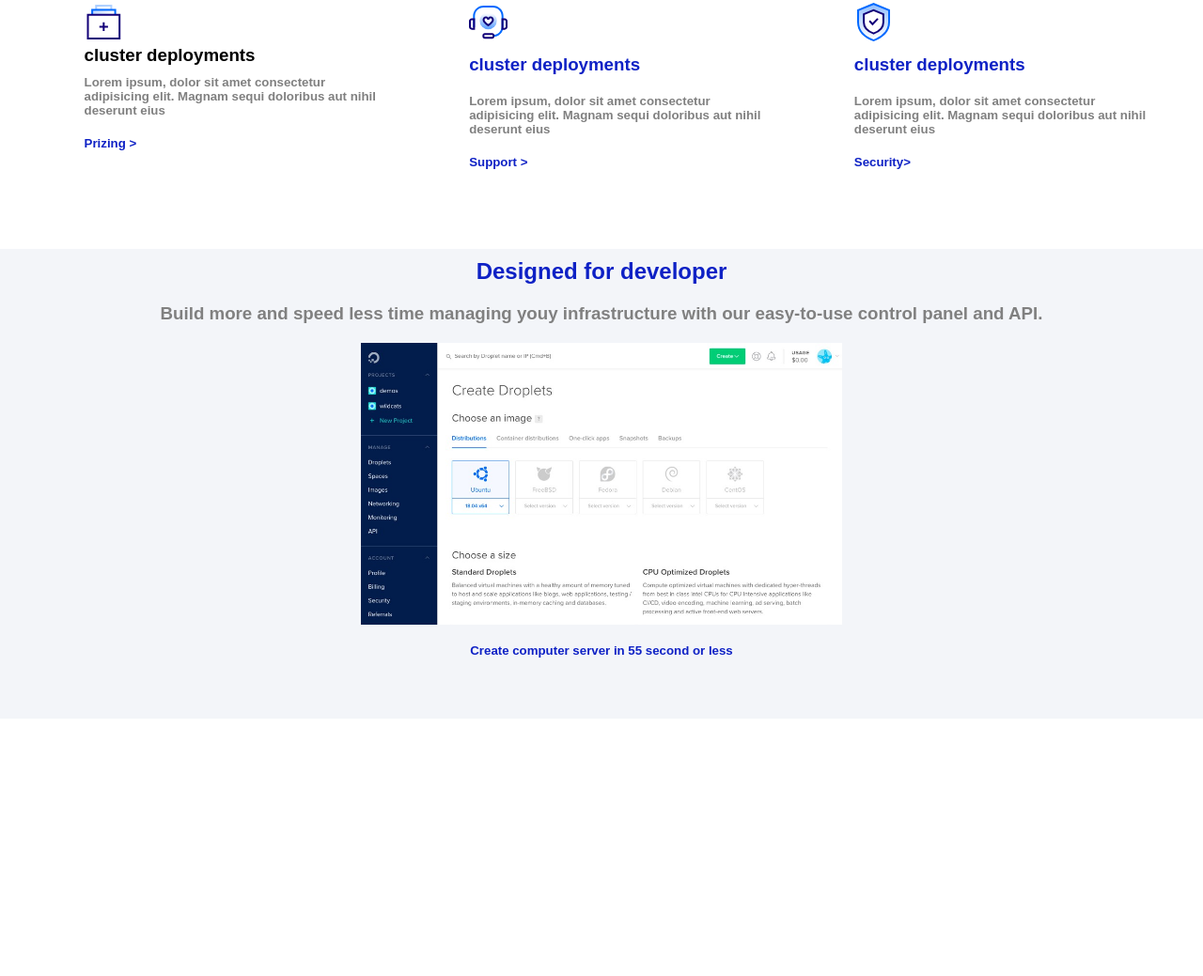
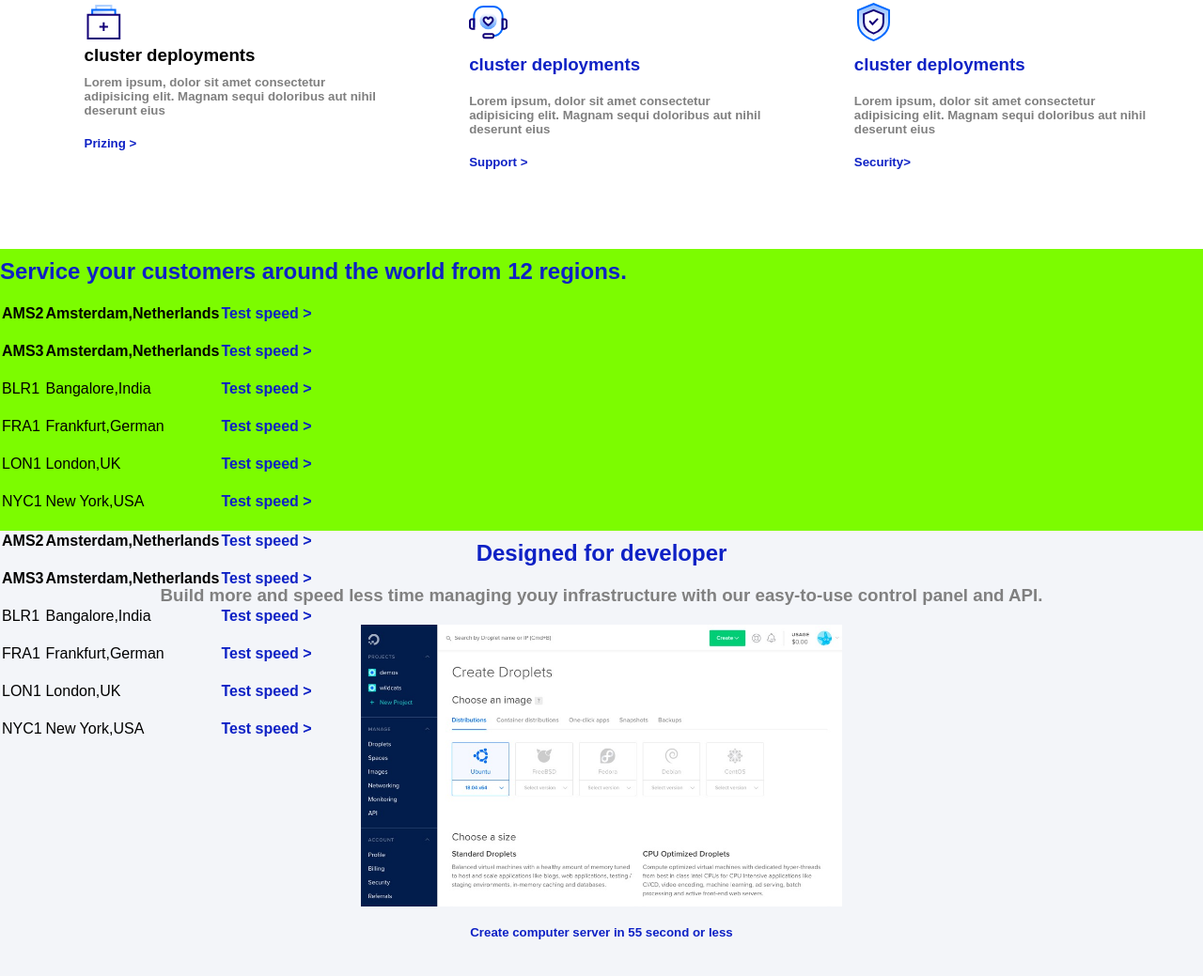
Before and after one commit to FrancoCaneti/html-css-digitalocean, a plain HTML site: page index.html in a window 1280 px wide. Shown: the part 1935-2974 px from the top of the page at 94% size. Before the commit the page ends 2700 px from the top, so only its background shows below. Drawn offline with Linux system fonts and the light colour scheme.

Commit message:
conteinere blu

```diff
--- a/css/main.css
+++ b/css/main.css
@@ -278,6 +278,7 @@ span{
     border-radius: 50%;
  }
 /************/
+/*Container bianco2*/
 
 .container-v{
     height: 300px;
@@ -290,3 +291,9 @@ span{
     margin-left: 7%;
     text-align:left
 }
+/*************/
+/*tabella blu*/
+.tab-b{
+    height: 300px;
+    background-color: lawngreen;
+}
--- a/index.html
+++ b/index.html
@@ -186,6 +186,7 @@
     </section>
 </section>
 <section class="container-v">
+
     <h1 class="special">The future your bussiness need</h1>
 
     <div class="box-d" >
@@ -206,13 +207,84 @@
              <h5 class="color-g">Lorem ipsum, dolor sit amet consectetur adipisicing elit. Magnam sequi doloribus aut nihil deserunt eius</h5>
              <h5 class="color-b">Security></h5>
     </div>
+</section>
+
+<!--Tabella-->
+<section class="tab-b">
+  <div>
+      <h1 class="color-b">Service your customers around the world from 12 regions.</h1>
+  </div>
+  <table>
+    <tr>
+        <th>AMS2</th>
+      <th>Amsterdam,Netherlands</th>
+      <th class="color-b">Test speed ></th>
+    </tr>
+    <tr>
+        <th>AMS3</th>
+      <th>Amsterdam,Netherlands</th>
+      <th class="color-b">Test speed ></th>
+    </tr>
+    <tr>
+      <td>BLR1</td>
+      <td>Bangalore,India</td>
+      <th class="color-b">Test speed ></th>
+    </tr>
+    <tr>
+      <td>FRA1</td>
+      <td>Frankfurt,German</td>
+      <th class="color-b">Test speed ></th>
+    </tr>
+    <tr>
+      <td>LON1</td>
+      <td>London,UK</td>
+      <th class="color-b">Test speed ></th>
+    </tr>
+    <tr>
+      <td>NYC1</td>
+      <td>New York,USA</td>
+      <th class="color-b">Test speed ></th>
+    </tr>
+  </table>
+  <table>
+    <tr>
+        <th>AMS2</th>
+      <th>Amsterdam,Netherlands</th>
+      <th class="color-b">Test speed ></th>
+    </tr>
+    <tr>
+        <th>AMS3</th>
+      <th>Amsterdam,Netherlands</th>
+      <th class="color-b">Test speed ></th>
+    </tr>
+    <tr>
+      <td>BLR1</td>
+      <td>Bangalore,India</td>
+      <th class="color-b">Test speed ></th>
+    </tr>
+    <tr>
+      <td>FRA1</td>
+      <td>Frankfurt,German</td>
+      <th class="color-b">Test speed ></th>
+    </tr>
+    <tr>
+      <td>LON1</td>
+      <td>London,UK</td>
+      <th class="color-b">Test speed ></th>
+    </tr>
+    <tr>
+      <td>NYC1</td>
+      <td>New York,USA</td>
+      <th class="color-b">Test speed ></th>
+    </tr>
+  </table>
+</section>
 
 
 
 
 
 
-</section>
 <section class="jumbotron">
     <div>
         <h1 class="color-b">Designed for developer</h1>
```
